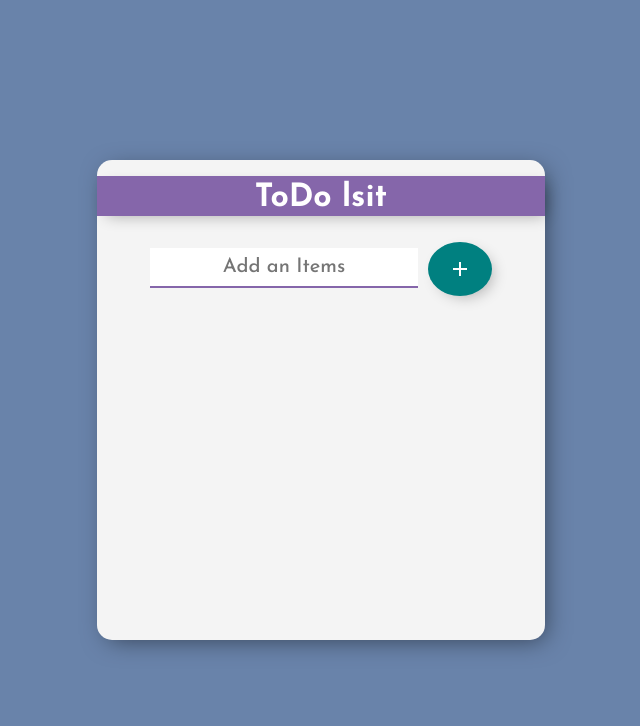
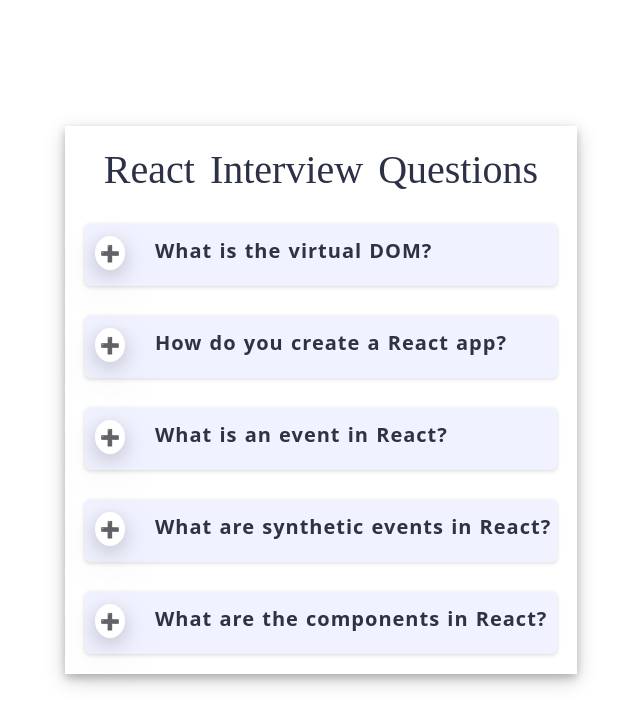
Before and after one commit to alnoman-stack/React_all_in_one, a React (Create React App) app in the folder my-app/: page / in a window 1280 px wide. Shown: the top 726 px of the page, without its empty margins (319-959 px from the left). Built offline with nearby package versions, Linux system fonts and the light colour scheme.

Commit message:
Accordion

```diff
--- a/my-app/package.json
+++ b/my-app/package.json
@@ -11,6 +11,7 @@
         "@testing-library/jest-dom": "^5.14.1",
         "@testing-library/react": "^13.0.0",
         "@testing-library/user-event": "^13.2.1",
+        "bootstrap": "^5.2.1",
         "digital-clock": "^1.0.2",
         "react": "^18.2.0",
         "react-dom": "^18.2.0",
--- a/my-app/src/App.js
+++ b/my-app/src/App.js
@@ -1,11 +1,11 @@
 import React from "react";
 
-import TodoApp from "./components/todo app matrial ui/TodoApp";
-
+import Accordion from "./components/challenge/Accordion/Accordion";
+import "../node_modules/bootstrap/dist/css/bootstrap.min.css";
 function App() {
   return (
     <>
-      <TodoApp />
+      <Accordion />
     </>
   );
 }
--- /dev/null
+++ b/my-app/src/components/challenge/Accordion/Accordion.js
@@ -0,0 +1,23 @@
+import React, { useState } from "react";
+
+import "./accordion.css";
+import { questions } from "./api";
+import MyAccordion from "./MyAccordion";
+
+const Accordion = () => {
+  const [data, setData] = useState(questions);
+
+  return (
+    <>
+      <section className="main_div">
+        <h1>React Interview Questions</h1>
+        {data.map((cValue) => {
+          const { id } = cValue;
+          return <MyAccordion key={id} {...cValue} />;
+        })}
+      </section>
+    </>
+  );
+};
+
+export default Accordion;
--- /dev/null
+++ b/my-app/src/components/challenge/Accordion/MyAccordion.js
@@ -0,0 +1,17 @@
+import React, { useState } from "react";
+
+const MyAccordion = ({ question, answer }) => {
+  const [show, setShow] = useState(false);
+
+  return (
+    <>
+      <div className="main_heading">
+        <p onClick={() => setShow(!show)}>{show ? "➖" : "➕"}</p>
+        <h3>{question}</h3>
+      </div>
+      {show && <p className="answers">{answer}</p>}
+    </>
+  );
+};
+
+export default MyAccordion;
--- /dev/null
+++ b/my-app/src/components/challenge/Accordion/accordion.css
@@ -0,0 +1,74 @@
+* {
+    padding: 0;
+    margin: 0;
+    box-sizing: border-box;
+}
+
+body {
+    width: 100%;
+    height: 100vh;
+    display: flex;
+    align-items: center;
+    justify-content: center;
+    background-color: tan;
+}
+
+.main_div {
+    width: 40vw;
+    padding: 20px;
+    box-shadow: 0 4px 8px 0 rgba(0, 0, 0, 0.2), 0 6px 20px 0 rgba(0, 0, 0, 0.19);
+}
+
+h1 {
+    text-align: center;
+    font-family: "Bitter", serif;
+    text-transform: capitalize;
+    font-size: 32px;
+    letter-spacing: 5;
+    word-spacing: 5px;
+    margin-bottom: 50px;
+    color: #2c3148;
+}
+
+.main_heading {
+    display: flex;
+    align-items: center;
+    margin-top: 30px;
+    background-color: #f1f2ff;
+    border-radius: 5px;
+    -webkit-border-radius: 5px;
+    -moz-border-radius: 5px;
+    -ms-border-radius: 5px;
+    -o-border-radius: 5px;
+    box-shadow: 0px 1px 4px rgba(0, 0, 0, 0.16);
+}
+
+.main_heading h3 {
+    margin-left: 30px;
+    color: #303243;
+    word-spacing: 1px;
+    letter-spacing: 1px;
+    font-weight: 600;
+    font-size: 20px;
+}
+
+.main_heading p {
+    cursor: pointer;
+    border-radius: 50%;
+    box-shadow: rgba(17, 17, 26, 0.1) 0px 4px 16px, rgba(17, 17, 26, 0.1) 0px 8px 24px, rgba(17, 17, 26, 0.1) 0px 16px 56px;
+    background: #fff;
+    padding: 5px;
+    margin-top: 12px;
+    margin-left: 10px;
+}
+
+.answers {
+    padding: 30px 20px 40px 20px;
+    font-family: "Raleway", sans-serif;
+    font-size: 15px;
+    word-spacing: 2px;
+    font-weight: 400;
+    line-height: 1.7;
+    background: #fcf5f5;
+    color: rgb(40, 37, 53);
+}
--- /dev/null
+++ b/my-app/src/components/challenge/Accordion/api.js
@@ -0,0 +1,32 @@
+export const questions = [
+  {
+    id: 1,
+    question: "What is the virtual DOM?",
+    answer:
+      "DOM stands for Document Object Model. The DOM represents an HTML document with a logical tree structure. Each branch of the tree ends in a node, and each node contains objects.",
+  },
+  {
+    id: 2,
+    question: "How do you create a React app?",
+    answer:
+      "Install the create-react-app package using the command prompt or terminal.",
+  },
+  {
+    id: 3,
+    question: "What is an event in React?",
+    answer:
+      "An event is an action that a user or system may trigger, such as pressing a key, a mouse click, etc.",
+  },
+  {
+    id: 4,
+    question: " What are synthetic events in React?",
+    answer:
+      "Synthetic events combine the response of different browser's native events into one API, ensuring that the events are consistent across different browsers.",
+  },
+  {
+    id: 5,
+    question: "What are the components in React?",
+    answer:
+      "Components are the building blocks of any React application, and a single app usually consists of multiple components. A component is essentially a piece of the user interface. It splits the user interface into independent, reusable parts that can be processed separately.",
+  },
+];
--- /dev/null
+++ b/my-app/src/components/thapa Accordion/ThapaAccordion.css
@@ -0,0 +1,80 @@
+@import url("https://fonts.googleapis.com/css2?family=Bitter&family=Mate+SC&family=Raleway&family=Roboto:wght@500&family=Source+Sans+Pro:wght@300;600&family=Squada+One&display=swap");
+* {
+    margin: 0;
+    padding: 0;
+    box-sizing: border-box;
+}
+
+body {
+    width: 100%;
+    height: 100vh;
+    display: flex;
+    justify-content: center;
+    align-items: center;
+    background-image: linear-gradient(#fcf5f5, #eff4fd);
+}
+
+.main_div {
+    width: 90vw;
+    background-color: rgb(255, 255, 255);
+    padding: 50px;
+    border-radius: 10px;
+    -webkit-border-radius: 10px;
+    -moz-border-radius: 10px;
+    -ms-border-radius: 10px;
+    -o-border-radius: 10px;
+    box-shadow: rgba(17, 17, 26, 0.05) 0px 1px 0px, rgba(17, 17, 26, 0.1) 0px 0px 8px;
+}
+
+h1 {
+    text-align: center;
+    font-family: "Bitter", serif;
+    text-transform: capitalize;
+    font-size: 32px;
+    letter-spacing: 5;
+    word-spacing: 5px;
+    margin-bottom: 50px;
+    color: #2c3148;
+}
+
+.main_heading {
+    display: flex;
+    margin-top: 30px;
+    padding: 20px 0 20px 20px;
+    background: #f1f4ff;
+    border-radius: 5px;
+    box-shadow: rgba(0, 0, 0, 0.16) 0px 1px 4px;
+}
+
+.main_heading:first-child {
+    margin-top: 30px;
+}
+
+.main_heading h3 {
+    margin-left: 30px;
+    color: #303243;
+    font-family: "Raleway", sans-serif;
+    word-spacing: 1px;
+    letter-spacing: 1px;
+    font-weight: 600;
+    font-size: 18px;
+}
+
+.main_heading p {
+    cursor: pointer;
+    border-radius: 50%;
+    box-shadow: rgba(17, 17, 26, 0.1) 0px 4px 16px, rgba(17, 17, 26, 0.1) 0px 8px 24px, rgba(17, 17, 26, 0.1) 0px 16px 56px;
+    background: #fff;
+    padding: 5px;
+}
+
+.answers {
+    padding: 30px 20px 40px 20px;
+    font-family: "Raleway", sans-serif;
+    font-size: 15px;
+    word-spacing: 2px;
+    font-weight: 400;
+    line-height: 1.7;
+    background: #fcf5f5;
+    color: rgb(40, 37, 53);
+}
--- /dev/null
+++ b/my-app/src/components/thapa Accordion/api.js
@@ -0,0 +1,32 @@
+export const questions = [
+  {
+    id: 1,
+    question: "What is the virtual DOM?",
+    answer:
+      "DOM stands for Document Object Model. The DOM represents an HTML document with a logical tree structure. Each branch of the tree ends in a node, and each node contains objects.",
+  },
+  {
+    id: 2,
+    question: "How do you create a React app?",
+    answer:
+      "Install the create-react-app package using the command prompt or terminal.",
+  },
+  {
+    id: 3,
+    question: "What is an event in React?",
+    answer:
+      "An event is an action that a user or system may trigger, such as pressing a key, a mouse click, etc.",
+  },
+  {
+    id: 4,
+    question: " What are synthetic events in React?",
+    answer:
+      "Synthetic events combine the response of different browser's native events into one API, ensuring that the events are consistent across different browsers.",
+  },
+  {
+    id: 5,
+    question: "What are the components in React?",
+    answer:
+      "Components are the building blocks of any React application, and a single app usually consists of multiple components. A component is essentially a piece of the user interface. It splits the user interface into independent, reusable parts that can be processed separately.",
+  },
+];
```
Also changed, not shown: my-app/src/components/thapa Accordion/MyThapaAccordion.js (added, +17 -0 lines), my-app/src/components/thapa Accordion/ThapaAccordion.js (added, +22 -0 lines), 2 other files (tests, documents, lock files or other folders).
